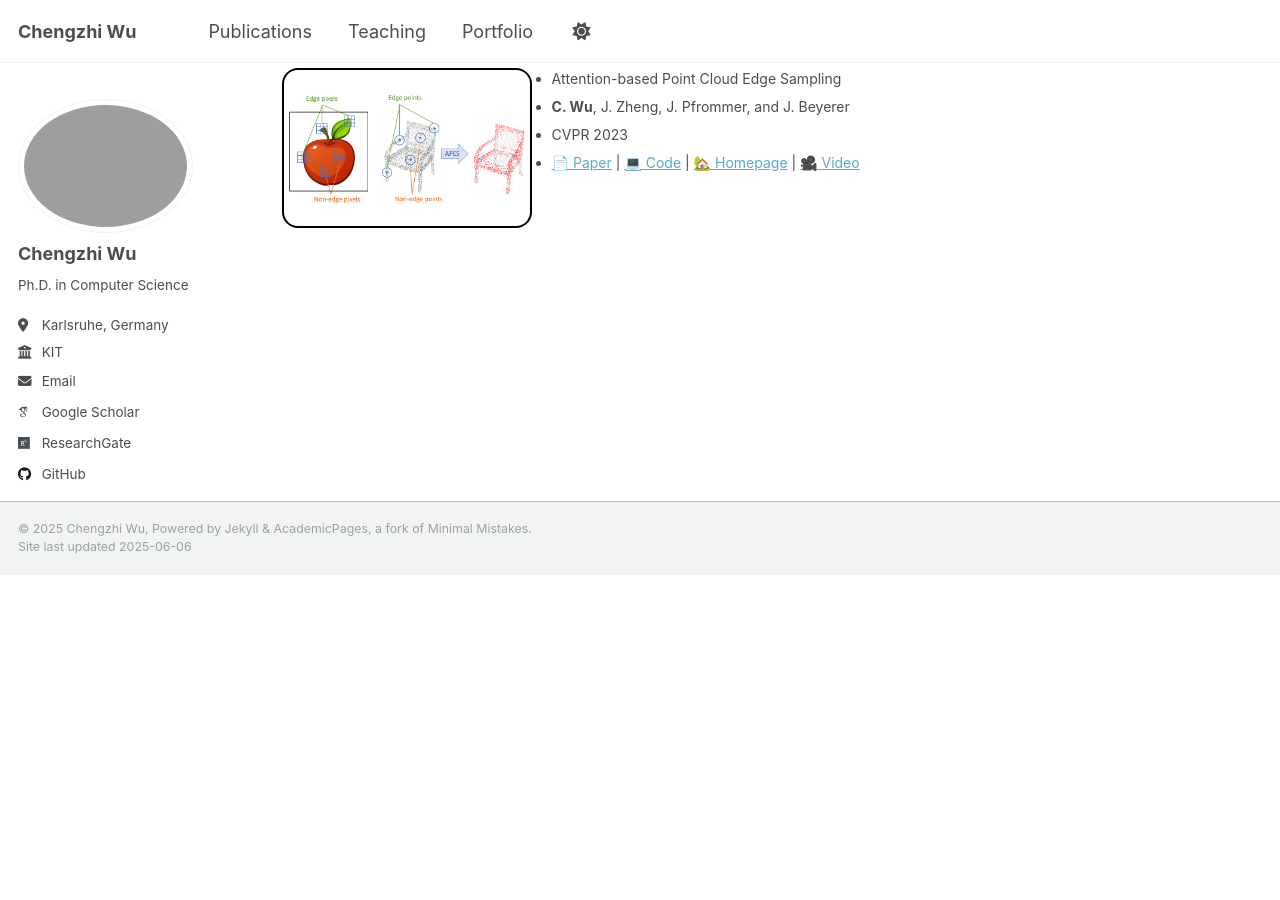
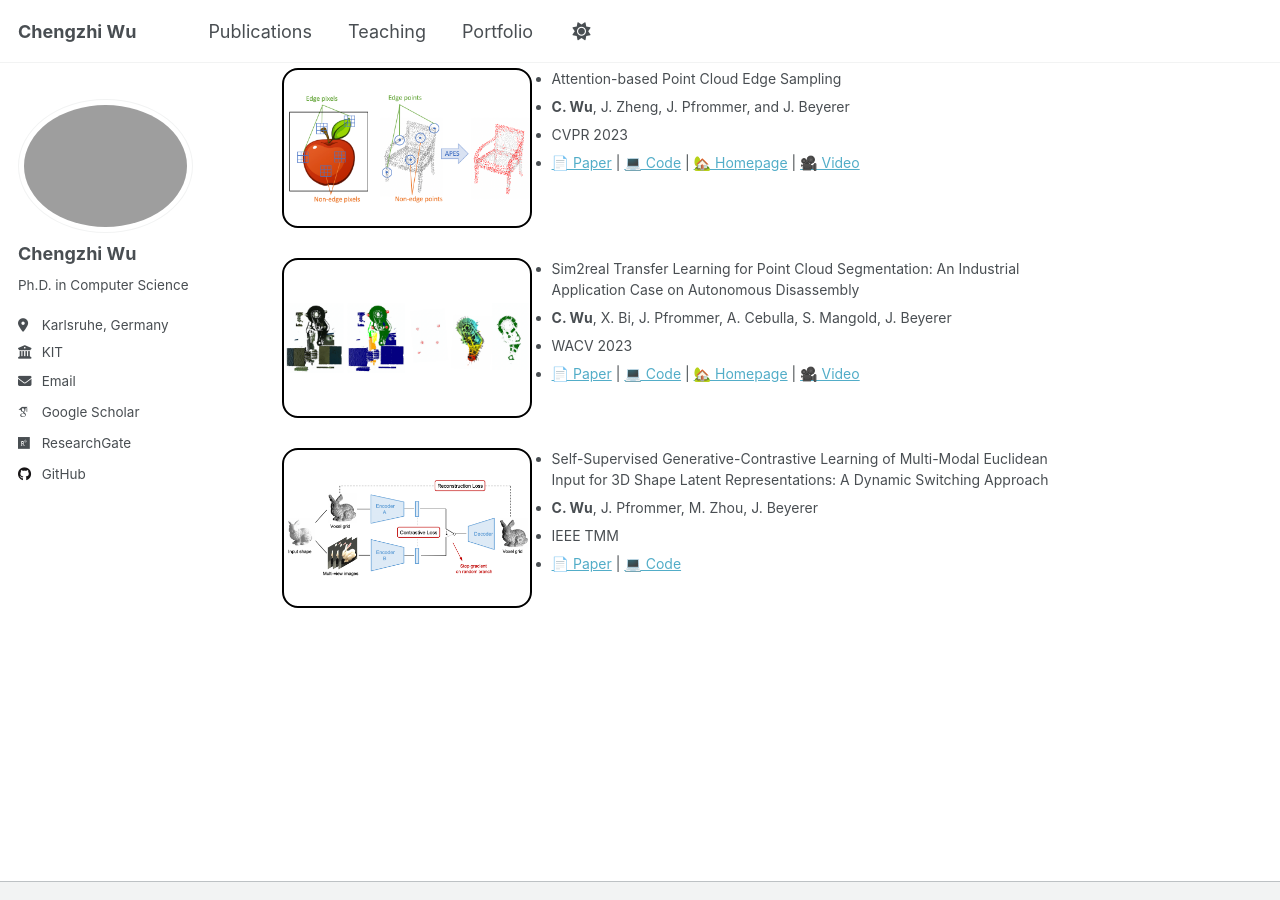
Before and after one commit to stevenczwu/stevenczwu.github.io, a Jekyll site: the page built from _pages/about.md, in a window 1280 px wide and 900 px high, scrolled down 1303 px. Built offline with Jekyll 4.4.1, drawn with Linux system fonts in a browser that asks for light colours; some web fonts are replaced; before the commit the page ends 1878 px from its top, so only the background shows below that.

Commit message:
update about

```diff
--- a/_pages/about.md
+++ b/_pages/about.md
@@ -116,4 +116,46 @@ I am trying a new template, so this webpage is still under construction. Stay tu
         </ul>
       </div>
     </div>
+    <div style="display: flex; align-items: flex-start; width: 100%; margin-bottom: 30px;">
+      <div style="
+        width: 250px;
+        height: 160px;
+        border: 2px solid black;
+        border-radius: 16px;
+        display: flex;
+        justify-content: center;
+        align-items: center;
+        overflow: hidden;">
+        <img src="../images/teasers/teaser_AgiPointSeg.png" alt="teaser_AgiPointSeg" style="max-width: 100%; max-height: 100%; object-fit: contain;">
+      </div>
+      <div style="flex: 1;">
+        <ul style="margin: 0; padding-left: 20px; list-style-type: disc; font-size: 14px;">
+          <li>Sim2real Transfer Learning for Point Cloud Segmentation: An Industrial Application Case on Autonomous Disassembly</li>
+          <li><b>C. Wu</b>, X. Bi, J. Pfrommer, A. Cebulla, S. Mangold, J. Beyerer</li>
+          <li>WACV 2023</li>
+          <li><a href="https://arxiv.org/abs/2301.05033">📄 Paper</a> | <a href="https://github.com/stevenczwu/AgiProbot_Motor_Segmentation_WACV2023">💻 Code</a> | <a href="https://www.wbk.kit.edu/wbkintern/Forschung/Projekte/AgiProbot/?site=home">🏡 Homepage</a> | <a href="https://www.youtube.com/watch?v=CBoUtY4DTrc">🎥 Video</a></li>
+        </ul>
+      </div>
+    </div>
+    <div style="display: flex; align-items: flex-start; width: 100%; margin-bottom: 30px;">
+      <div style="
+        width: 250px;
+        height: 160px;
+        border: 2px solid black;
+        border-radius: 16px;
+        display: flex;
+        justify-content: center;
+        align-items: center;
+        overflow: hidden;">
+        <img src="../images/teasers/teaser_SwitchVAE.png" alt="teaser_SwitchVAE" style="max-width: 100%; max-height: 100%; object-fit: contain;">
+      </div>
+      <div style="flex: 1;">
+        <ul style="margin: 0; padding-left: 20px; list-style-type: disc; font-size: 14px;">
+          <li>Self-Supervised Generative-Contrastive Learning of Multi-Modal Euclidean Input for 3D Shape Latent Representations: A Dynamic Switching Approach</li>
+          <li><b>C. Wu</b>, J. Pfrommer, M. Zhou, J. Beyerer</li>
+          <li>IEEE TMM</li>
+          <li><a href="https://arxiv.org/pdf/2301.04612">📄 Paper</a> | <a href="https://github.com/0xzhou/SwitchVAE">💻 Code</a></li>
+        </ul>
+      </div>
+    </div>
 </section>
```
Also changed, not shown: _publications/2023-12-05-SwitchVAE.md (+2 -1 lines).
